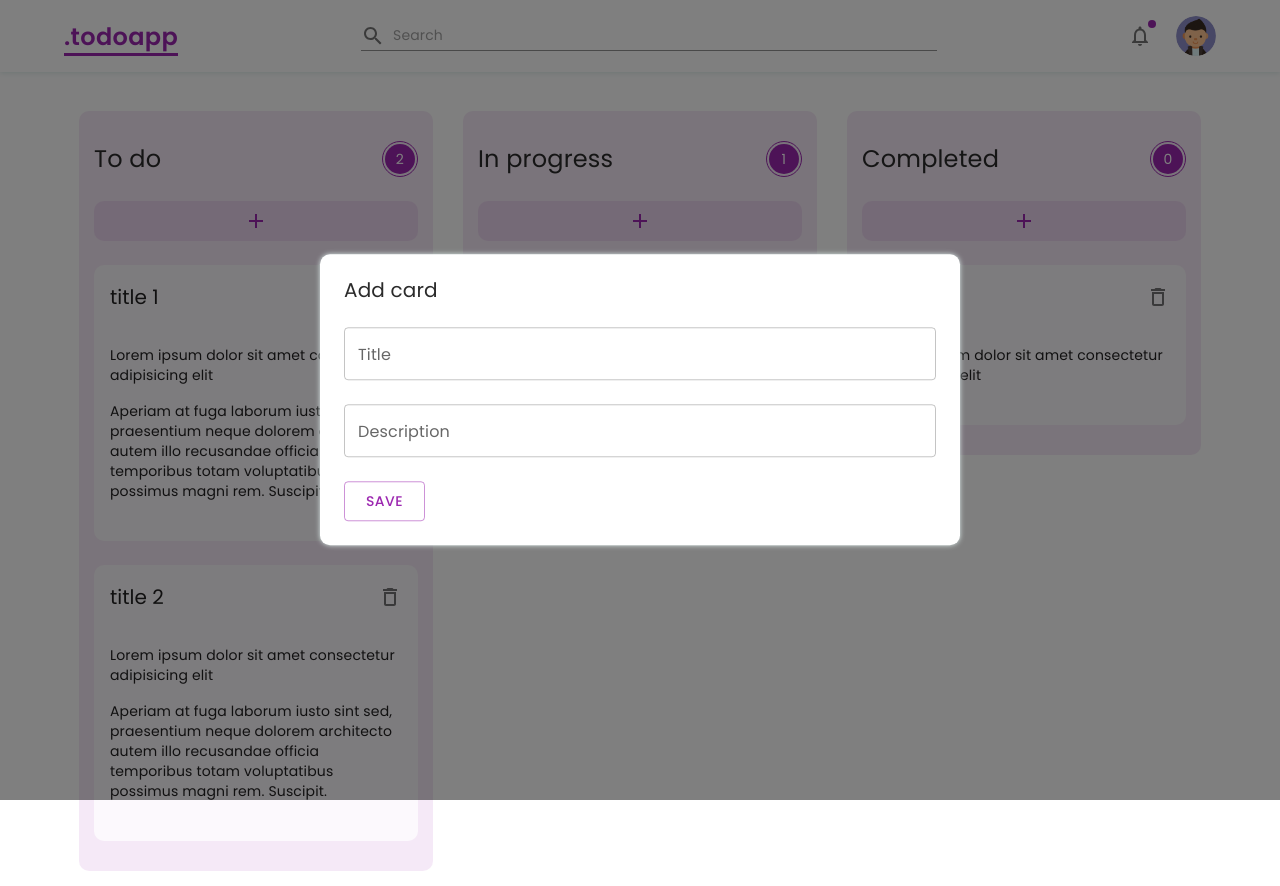
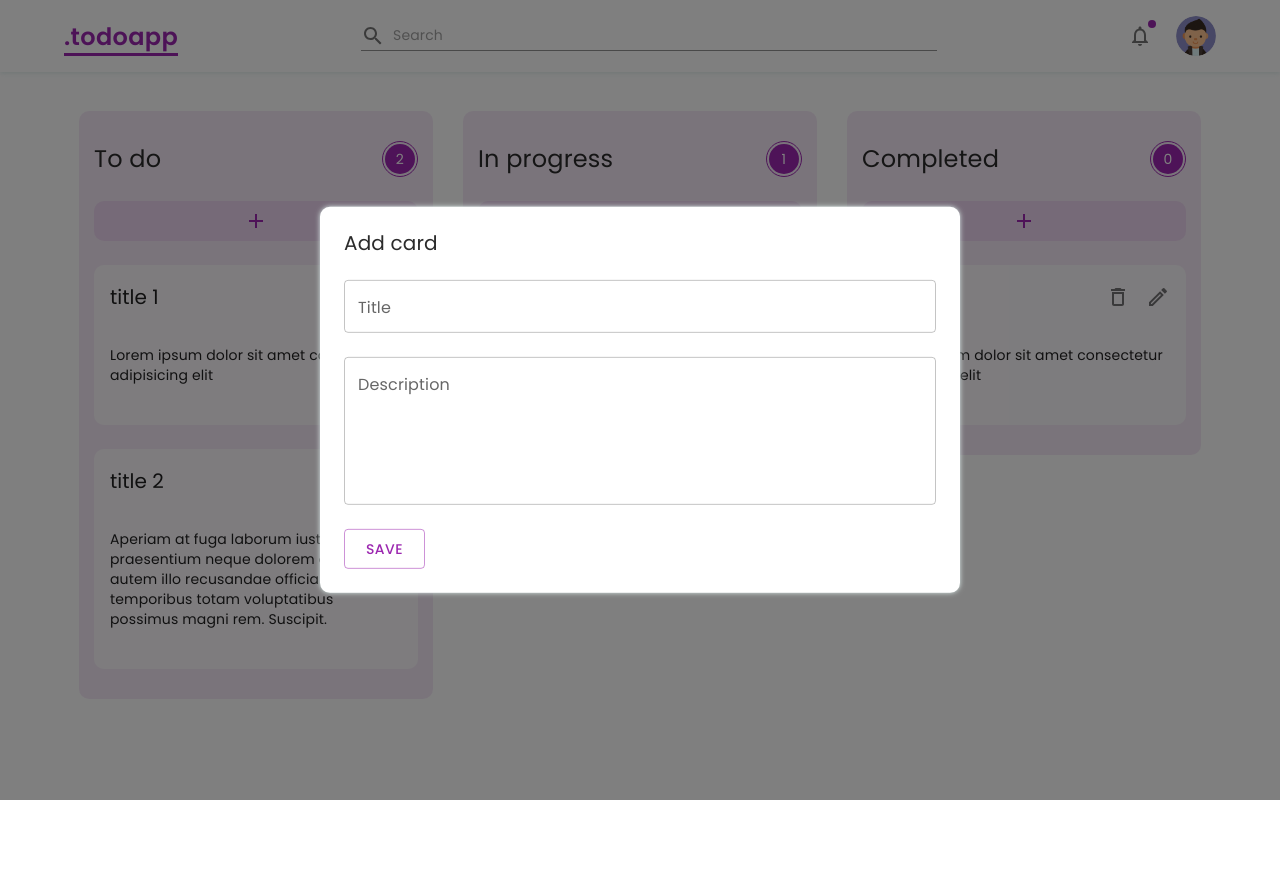
Before and after one commit to nvvinhb1805939/todoapp, a React (Create React App) app: page / in a window 1280 px wide. Both pictures are taken after a click on the button 256 px from the left and 221 px from the top of the page. After the commit the page ends 800 px from the top, so only its background shows below. Built offline with nearby package versions, Linux system fonts and the light colour scheme.

Commit message:
update form validation

```diff
--- a/src/components/ModalComponent/ModalComponent.scss
+++ b/src/components/ModalComponent/ModalComponent.scss
@@ -9,6 +9,7 @@
 
     padding: vars.$regular-gap;
     width: 50%;
+
     background-color: vars.$bg-color;
     border-radius: vars.$rounded;
     box-shadow: 0 0 5px vars.$second-bg-color;
--- a/src/components/ModalComponent/index.jsx
+++ b/src/components/ModalComponent/index.jsx
@@ -7,13 +7,15 @@ import './ModalComponent.scss';
 ModalComponent.propTypes = {
   isShow: PropTypes.bool,
   onCloseClick: PropTypes.func,
+  isEdit: PropTypes.bool,
 };
 ModalComponent.defaultProps = {
   isShow: false,
   onCloseClick: null,
+  isEdit: false,
 };
 
-function ModalComponent({ isShow, onCloseClick }) {
+function ModalComponent({ isShow, onCloseClick, isEdit }) {
   const handleCloseClick = () => {
     if (!onCloseClick) return;
     onCloseClick();
@@ -22,7 +24,7 @@ function ModalComponent({ isShow, onCloseClick }) {
     <Modal open={isShow} onClose={handleCloseClick}>
       <Box className='modal__container'>
         <Typography className='modal__heading' variant='h4'>
-          Add card
+          {isEdit ? 'Edit card' : 'Add card'}
         </Typography>
         <TodoForm />
       </Box>
--- /dev/null
+++ b/src/components/form-controls/InputField/index.jsx
@@ -0,0 +1,39 @@
+import { TextField } from '@mui/material';
+import PropTypes from 'prop-types';
+import React from 'react';
+import { Controller } from 'react-hook-form';
+
+InputField.propTypes = {
+  name: PropTypes.string.isRequired,
+  control: PropTypes.object.isRequired,
+  label: PropTypes.string.isRequired,
+  rest: PropTypes.object,
+};
+InputField.defaultProps = {
+  rest: null,
+};
+
+function InputField(props) {
+  const { name, control, label, ...rest } = props;
+  return (
+    <Controller
+      name={name}
+      control={control}
+      render={({ field: { onChange }, formState: { errors } }) => (
+        <TextField
+          className='todo-form__input'
+          sx={{ width: '100%' }}
+          variant='outlined'
+          color='secondary'
+          label={label}
+          onChange={onChange}
+          error={!!errors?.[name]}
+          helperText={errors?.[name]?.message}
+          {...rest}
+        />
+      )}
+    />
+  );
+}
+
+export default InputField;
--- a/src/features/TodoFeature/components/TodoForm/index.jsx
+++ b/src/features/TodoFeature/components/TodoForm/index.jsx
@@ -3,30 +3,40 @@ import PropTypes from 'prop-types';
 import { Button, TextField } from '@mui/material';
 import './TodoForm.scss';
 import { Grid } from '@mui/material';
+import { useForm } from 'react-hook-form';
+import InputField from '../../../../components/form-controls/InputField';
+import { yupResolver } from '@hookform/resolvers/yup';
+import * as yup from 'yup';
 
 TodoForm.propTypes = {};
 
 function TodoForm(props) {
+  const schema = yup.object().shape({
+    title: yup.string().trim().required('This field is not empty').min(3, 'This field contains at least 3 characters'),
+    description: yup.string(),
+  });
+
+  const { handleSubmit, reset, control } = useForm({
+    mode: 'onChange',
+    defaultValues: {
+      title: '',
+      description: '',
+    },
+    resolver: yupResolver(schema),
+  });
+
+  const onSubmit = data => {
+    console.log({ data });
+  };
+
   return (
-    <form className='todo-form'>
+    <form className='todo-form' onSubmit={handleSubmit(onSubmit)}>
       <Grid container direction='column' rowSpacing={3}>
         <Grid item>
-          <TextField
-            className='todo-form__input'
-            sx={{ width: '100%' }}
-            variant='outlined'
-            color='secondary'
-            label='Title'
-          />
+          <InputField name='title' label='Title' control={control} />
         </Grid>
         <Grid item>
-          <TextField
-            className='todo-form__input'
-            sx={{ width: '100%' }}
-            variant='outlined'
-            color='secondary'
-            label='Description'
-          />
+          <InputField name='description' label='Description' control={control} multiline rows={5} />
         </Grid>
         <Grid item>
           <Button sx={{ fontSize: 'unset' }} variant='outlined' color='secondary' type='submit' size='large'>
--- a/src/features/TodoFeature/components/TodoItem/index.jsx
+++ b/src/features/TodoFeature/components/TodoItem/index.jsx
@@ -1,4 +1,5 @@
 import DeleteOutlineIcon from '@mui/icons-material/DeleteOutline';
+import ModeEditOutlineOutlinedIcon from '@mui/icons-material/ModeEditOutlineOutlined';
 import { Card, CardContent, CardHeader, IconButton, Typography } from '@mui/material';
 import PropTypes from 'prop-types';
 import React from 'react';
@@ -6,31 +7,48 @@ import './TodoItem.scss';
 
 TodoItem.propTypes = {
   title: PropTypes.string.isRequired,
-  contentList: PropTypes.array,
+  content: PropTypes.string,
+  onEditClick: PropTypes.func,
+  onDeleteClick: PropTypes.func,
 };
 TodoItem.defaultProps = {
-  contentList: [],
+  content: '',
+  onEditClick: null,
+  onDeleteClick: null,
 };
 
 function TodoItem(props) {
-  const { title, contentList } = props;
+  const { title, content, onEditClick, onDeleteClick } = props;
+
+  const handleEditClick = () => {
+    if (!onEditClick) return;
+    onEditClick();
+  };
+  const handleDeleteClick = () => {
+    if (!onDeleteClick) return;
+    onDeleteClick();
+  };
+
   return (
     <Card className='todo-item' sx={{ boxShadow: 'none' }}>
       <CardHeader
         className='todo-item__heading'
         action={
-          <IconButton>
-            <DeleteOutlineIcon />
-          </IconButton>
+          <>
+            <IconButton onClick={handleDeleteClick}>
+              <DeleteOutlineIcon />
+            </IconButton>
+            <IconButton onClick={handleEditClick}>
+              <ModeEditOutlineOutlinedIcon />
+            </IconButton>
+          </>
         }
         title={title}
       />
       <CardContent>
-        {contentList.map(contentItem => (
-          <Typography key={contentItem} paragraph variant='body2' gutterBottom>
-            {contentItem}
-          </Typography>
-        ))}
+        <Typography paragraph variant='body2' gutterBottom>
+          {content}
+        </Typography>
       </CardContent>
     </Card>
   );
--- a/src/features/TodoFeature/components/TodoList/index.jsx
+++ b/src/features/TodoFeature/components/TodoList/index.jsx
@@ -11,19 +11,25 @@ TodoList.propTypes = {
   quantiy: PropTypes.number,
   itemList: PropTypes.array,
   onAddClick: PropTypes.func,
+  onEditClick: PropTypes.func,
+  onDeleteClick: PropTypes.func,
 };
 TodoList.defaultProps = {
   quantiy: 0,
   itemList: [],
   onAddClick: null,
+  onEditClick: null,
+  onDeleteClick: null,
 };
 
 function TodoList(props) {
-  const { status, quantiy, itemList, onAddClick } = props;
+  const { status, quantiy, itemList, onAddClick, onEditClick, onDeleteClick } = props;
+
   const handleAddClick = () => {
     if (!onAddClick) return;
     onAddClick();
   };
+
   return (
     <Grid item xs={4} className='todo-list'>
       <Box className='todo-list__wrapper'>
@@ -40,7 +46,13 @@ function TodoList(props) {
         </IconButton>
         <Stack spacing={3}>
           {itemList.map(item => (
-            <TodoItem key={item.id} title={item.title} contentList={item.contentList} />
+            <TodoItem
+              key={item.id}
+              title={item.title}
+              content={item.content}
+              onEditClick={onEditClick}
+              onDeleteClick={onDeleteClick}
+            />
           ))}
         </Stack>
       </Box>
--- a/src/features/TodoFeature/index.jsx
+++ b/src/features/TodoFeature/index.jsx
@@ -10,31 +10,26 @@ const itemList = [
   {
     id: 1,
     title: 'title 1',
-    contentList: [
-      'Lorem ipsum dolor sit amet consectetur adipisicing elit',
-      'Aperiam at fuga laborum iusto sint sed, praesentium neque dolorem architecto autem illo recusandae officia temporibus totam voluptatibus possimus magni rem. Suscipit.',
-    ],
+    content: 'Lorem ipsum dolor sit amet consectetur adipisicing elit',
     status: 0,
   },
   {
     id: 2,
     title: 'title 2',
-    contentList: [
-      'Lorem ipsum dolor sit amet consectetur adipisicing elit',
+    content:
       'Aperiam at fuga laborum iusto sint sed, praesentium neque dolorem architecto autem illo recusandae officia temporibus totam voluptatibus possimus magni rem. Suscipit.',
-    ],
     status: 0,
   },
   {
     id: 3,
     title: 'title 3',
-    contentList: ['Lorem ipsum dolor sit amet consectetur adipisicing elit'],
+    content: 'Lorem ipsum dolor sit amet consectetur adipisicing elit',
     status: 1,
   },
   {
     id: 4,
     title: 'title 4',
-    contentList: ['Lorem ipsum dolor sit amet consectetur adipisicing elit'],
+    content: 'Lorem ipsum dolor sit amet consectetur adipisicing elit',
     status: 2,
   },
 ];
@@ -45,19 +40,49 @@ const completedList = itemList.filter(item => item.status === 2);
 
 function TodoFeature(props) {
   const [show, setShow] = useState(false);
+  const [isEdit, setIsEdit] = useState(false);
+
   const handleOnAddClick = () => {
     setShow(true);
   };
   const handleCloseClick = () => {
     setShow(false);
+    setIsEdit(false);
+  };
+  const handleEditClick = () => {
+    setShow(true);
+    setIsEdit(true);
+  };
+  const handleDeleteClick = () => {
+    window.confirm('Would you like to delete it?');
   };
 
   return (
     <Grid className='todo' container>
-      <TodoList status='To do' quantiy={2} itemList={todoList} onAddClick={handleOnAddClick} />
-      <TodoList status='In progress' quantiy={1} itemList={inProgressList} onAddClick={handleOnAddClick} />
-      <TodoList status='Completed' itemList={completedList} onAddClick={handleOnAddClick} />
-      <ModalComponent isShow={show} onCloseClick={handleCloseClick} />
+      <TodoList
+        status='To do'
+        quantiy={2}
+        itemList={todoList}
+        onAddClick={handleOnAddClick}
+        onEditClick={handleEditClick}
+        onDeleteClick={handleDeleteClick}
+      />
+      <TodoList
+        status='In progress'
+        quantiy={1}
+        itemList={inProgressList}
+        onAddClick={handleOnAddClick}
+        onEditClick={handleEditClick}
+        onDeleteClick={handleDeleteClick}
+      />
+      <TodoList
+        status='Completed'
+        itemList={completedList}
+        onAddClick={handleOnAddClick}
+        onEditClick={handleEditClick}
+        onDeleteClick={handleDeleteClick}
+      />
+      <ModalComponent isShow={show} isEdit={isEdit} onCloseClick={handleCloseClick} />
     </Grid>
   );
 }
--- a/src/sass/_reset.scss
+++ b/src/sass/_reset.scss
@@ -37,3 +37,22 @@ button {
   outline: none;
   cursor: pointer;
 }
+
+/*===========Custom Scrollbar===========*/
+::-webkit-scrollbar {
+  width: 0.5rem;
+}
+
+::-webkit-scrollbar-track {
+  background-color: rgba($color: vars.$active-color, $alpha: 0.25);
+  border-radius: vars.$rounded;
+}
+
+::-webkit-scrollbar-thumb {
+  background-color: rgba($color: vars.$active-color, $alpha: 0.75);
+  border-radius: vars.$rounded;
+}
+
+::-webkit-scrollbar-thumb:hover {
+  background-color: rgba($color: vars.$active-color, $alpha: 0.5);
+}
```
